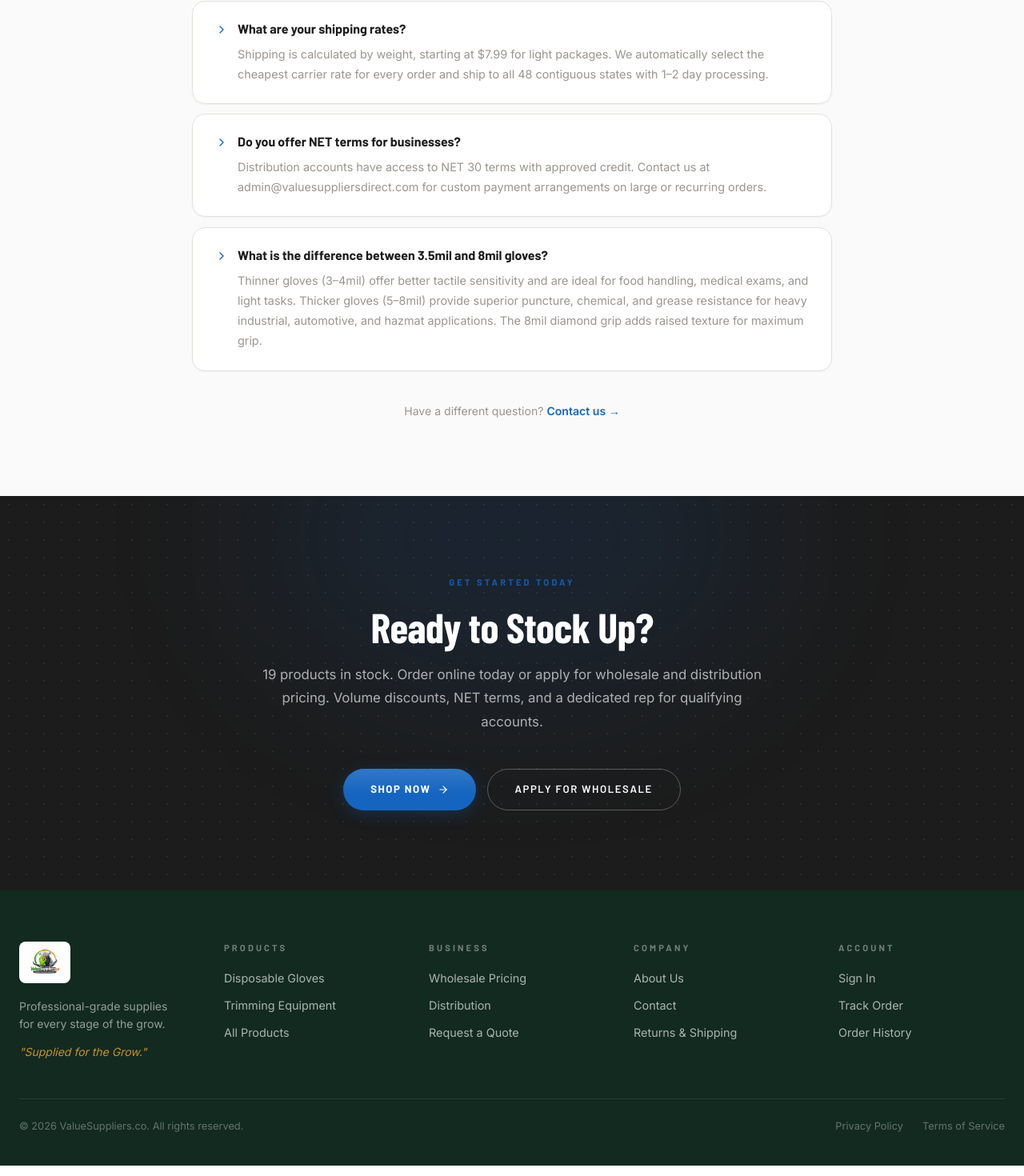
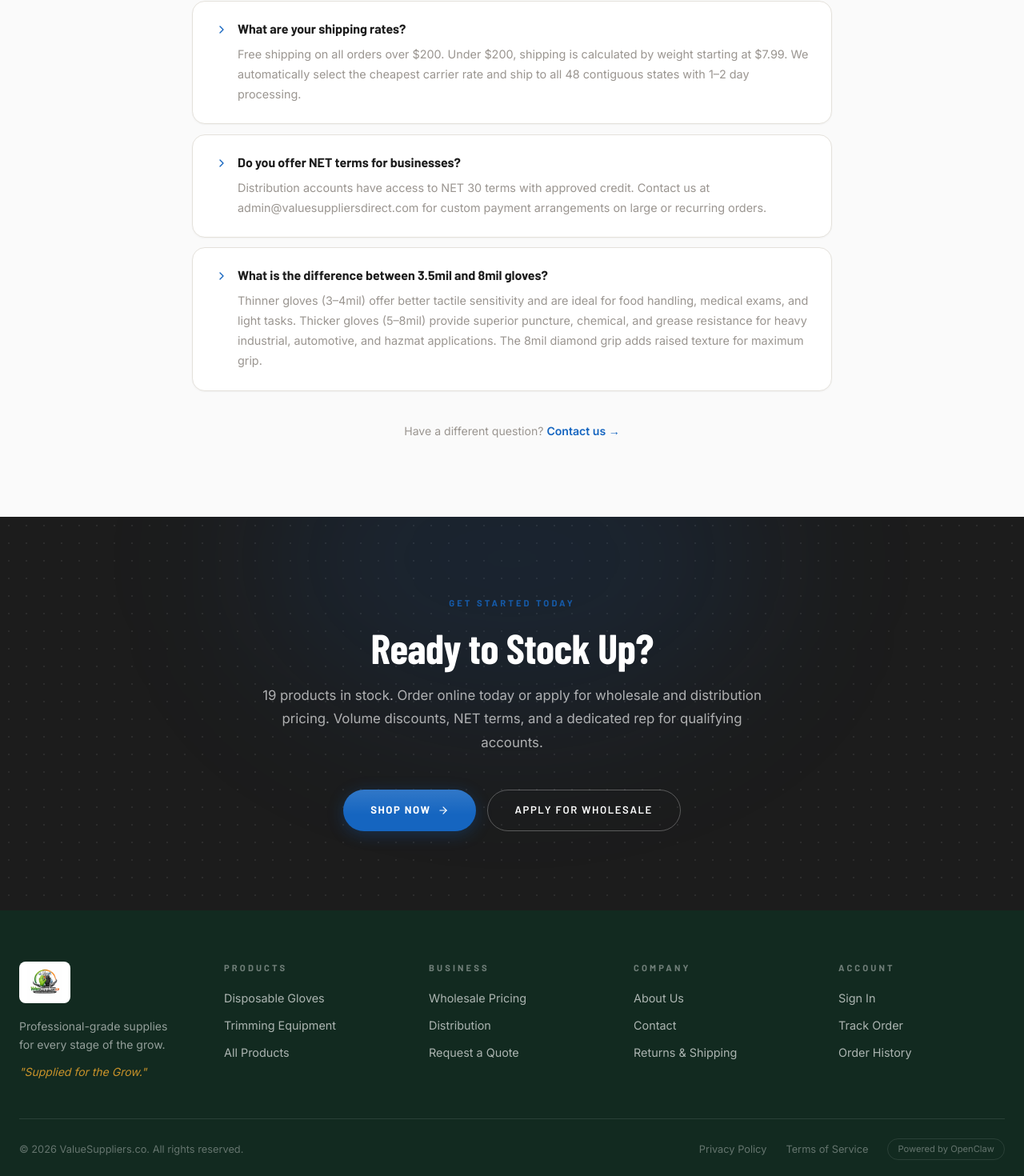
Before and after one commit to alexcarney460-hue/ValueSuppliers.co, a Next.js app: page /commercial in a window 1280 px wide. Shown: the part 7503-8973 px from the top of the page at 80% size. Built offline with nearby package versions, Linux system fonts and the light colour scheme; no server answers; a web font is replaced by a local one.

Commit message:
fix: update free shipping threshold to $200

```diff
--- a/src/app/commercial/[slug]/CommercialAddToCart.tsx
+++ b/src/app/commercial/[slug]/CommercialAddToCart.tsx
@@ -234,7 +234,7 @@
       )}
 
       <p style={{ fontSize: '0.72rem', color: 'var(--color-warm-gray)', marginTop: 12, lineHeight: 1.5 }}>
-        Ships within 1-2 business days. Free shipping on orders over $500.
+        Ships within 1-2 business days. Free shipping on orders over $200.
       </p>
     </div>
   );
--- a/src/app/commercial/page.tsx
+++ b/src/app/commercial/page.tsx
@@ -105,7 +105,7 @@
   },
   {
     q: 'What are your shipping rates?',
-    a: 'Shipping is calculated by weight, starting at $7.99 for light packages. We automatically select the cheapest carrier rate for every order and ship to all 48 contiguous states with 1–2 day processing.',
+    a: 'Free shipping on all orders over $200. Under $200, shipping is calculated by weight starting at $7.99. We automatically select the cheapest carrier rate and ship to all 48 contiguous states with 1–2 day processing.',
   },
   {
     q: 'Do you offer NET terms for businesses?',
--- a/src/components/Footer.tsx
+++ b/src/components/Footer.tsx
@@ -103,7 +103,7 @@
           <p style={{ color: 'rgba(255,255,255,0.35)', fontSize: '0.8rem' }}>
             © {new Date().getFullYear()} ValueSuppliers.co. All rights reserved.
           </p>
-          <div style={{ display: 'flex', gap: 24 }}>
+          <div style={{ display: 'flex', gap: 24, alignItems: 'center' }}>
             <Link
               href="/contact"
               style={{ color: 'rgba(255,255,255,0.35)', fontSize: '0.8rem', textDecoration: 'none' }}
@@ -116,6 +116,14 @@
             >
               Terms of Service
             </Link>
+            <a
+              href="https://clawforlife.com"
+              target="_blank"
+              rel="noopener noreferrer"
+              style={{ color: 'rgba(255,255,255,0.35)', fontSize: '0.7rem', textDecoration: 'none', border: '1px solid rgba(255,255,255,0.1)', borderRadius: 999, padding: '4px 12px', transition: 'all 0.2s' }}
+            >
+              Powered by OpenClaw
+            </a>
           </div>
         </div>
       </div>
```
